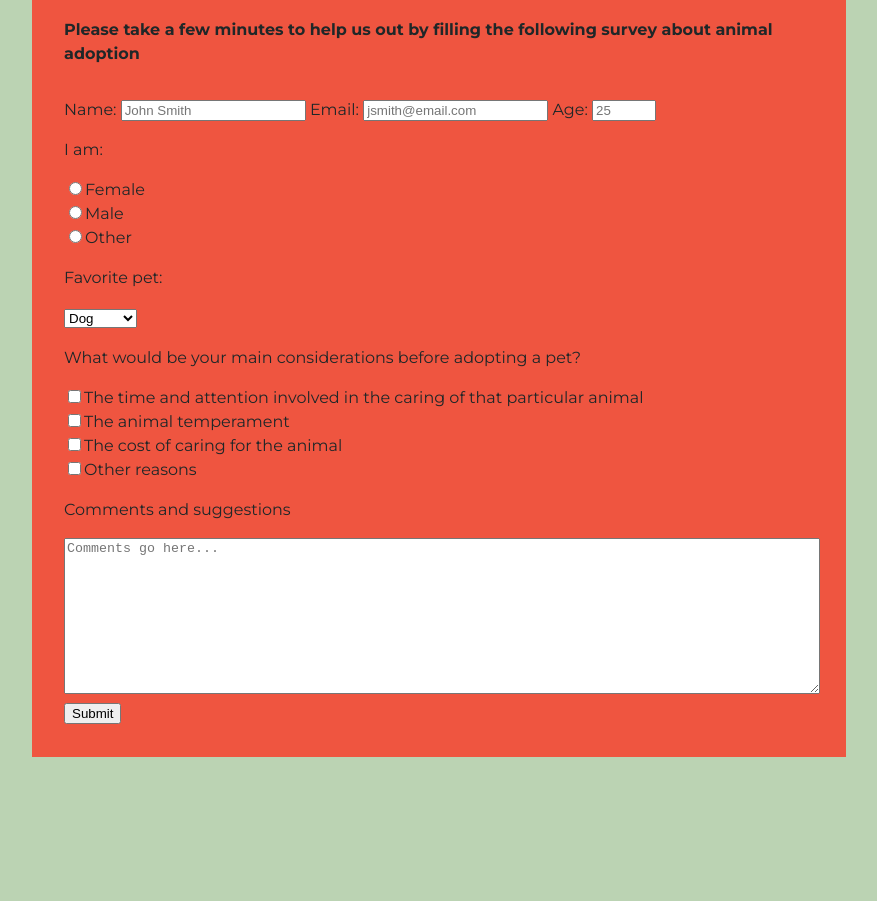
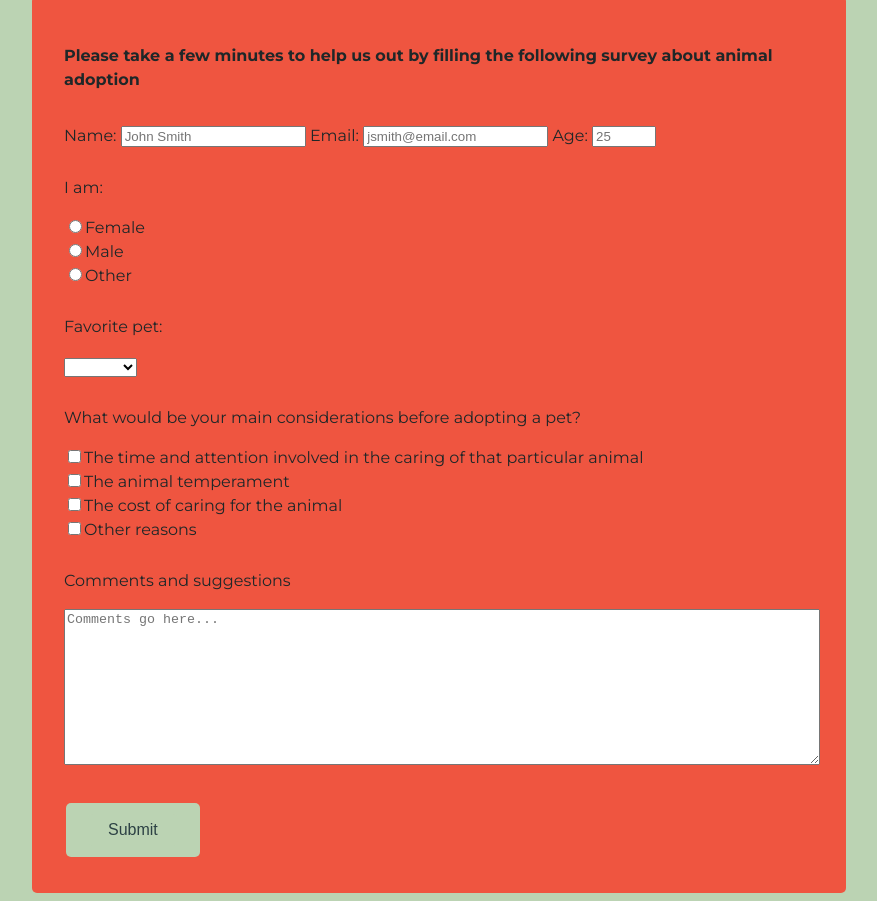
Before and after one commit to LucasBarbara/survey-form, a plain HTML site: page index.html in a window 1280 px wide. Shown: the part 97-998 px from the top of the page, without its empty margins (201-1078 px from the left). Before the commit the page ends 862 px from the top, so only its background shows below. Drawn offline with Linux system fonts and the light colour scheme.

Commit message:
Fine-tune the css styling of the page

```diff
--- a/css/styles.css
+++ b/css/styles.css
@@ -1,7 +1,3 @@
- /* add image
- Dropdown starts empty  */
-
-
  body {
 
   background-color: #BBD3B3;
@@ -14,11 +10,17 @@
 
   text-align: center;
   color: #2C4144;
+  margin-top: 1.5em;
 }
 
 textarea {
 
   width: 100%;
+}
+
+.group {
+
+  margin-bottom: 1.7em;
 }
 
 #form_body {
@@ -29,7 +31,22 @@ textarea {
   color: #1f2728;
   width: 70%;
   max-width: 750px;
+  border-radius: 5px;
+}
 
+.button {
+
+  background-color: #BBD3B3;
+  border: none;
+  border-radius: 5px;
+  color: #2C4144;
+  padding: 7px 20px;
+  text-align: center;
+  text-decoration: none;
+  display: inline-block;
+  font-size: 16px;
+  margin: 4px 2px;
+  cursor: pointer;
 }
 
 p#description {
--- a/index.html
+++ b/index.html
@@ -18,6 +18,7 @@
       <p id="description">Please take a few minutes to help us out by filling the following survey about animal adoption</p>
 
       <form action="#" id="survey-form">
+        <div class="group">
           <label for="name" id="name-label">Name:</label>
           <input type="text" id="name" name="name" required placeholder="John Smith">
 
@@ -26,33 +27,43 @@
 
           <label for="age" id="number-label">Age:</label>
           <input type="number" name="age" id="number" min="0" max="120" placeholder="25">
+        </div>
 
+        <div class="group">
           <p><label for="gender">I am:</label></p>
           <input type="radio" name="gender" value="1" id="female">Female<br>
           <input type="radio" name="gender" value="2" id="female">Male<br>
           <input type="radio" name="gender" value="3" id="female">Other<br>
+        </div>
 
+        <div class="group">
           <p><label for="dropdown">Favorite pet:</label></p>
           <select name="dropdown" id="dropdown">
+            <option value=""></option>
             <option value="dog">Dog</option>
             <option value="cat">Cat</option>
             <option value="fish">Fish</option>
             <option value="hamster">Hamster</option>
             <option value="other">Other</option>
           </select>
+        </div>
 
+        <div class="group">
           <p><label for="checkbox">What would be your main considerations before adopting a pet?</label></p>
           <input type="checkbox" value="demands" name="checkbox" id="checkbox">The time and attention involved in the caring of that particular animal<br>
           <input type="checkbox" value="character" name="checkbox" id="checkbox">The animal temperament<br>
           <input type="checkbox" value="cost" name="checkbox" id="checkbox">The cost of caring for the animal<br>
           <input type="checkbox" value="other" name="checkbox" id="checkbox">Other reasons
+        </div>
 
+        <div class="group">
           <p><label for="comments">Comments and suggestions</label></p>
           <div id="textarea">
             <textarea name="comments" id="comments" cols="30" rows="10" placeholder="Comments go here..."></textarea>
           </div>
+        </div>
 
-        <div><button type="submit" id="submit">Submit</button></form></div>
+        <div class="button"><button type="submit" id="submit" class="button">Submit</button></div>
       </form>
     </div>
 
```
Also changed, not shown: images/pets.jpg (deleted). Lines whose indentation alone changed are shown as unchanged.
